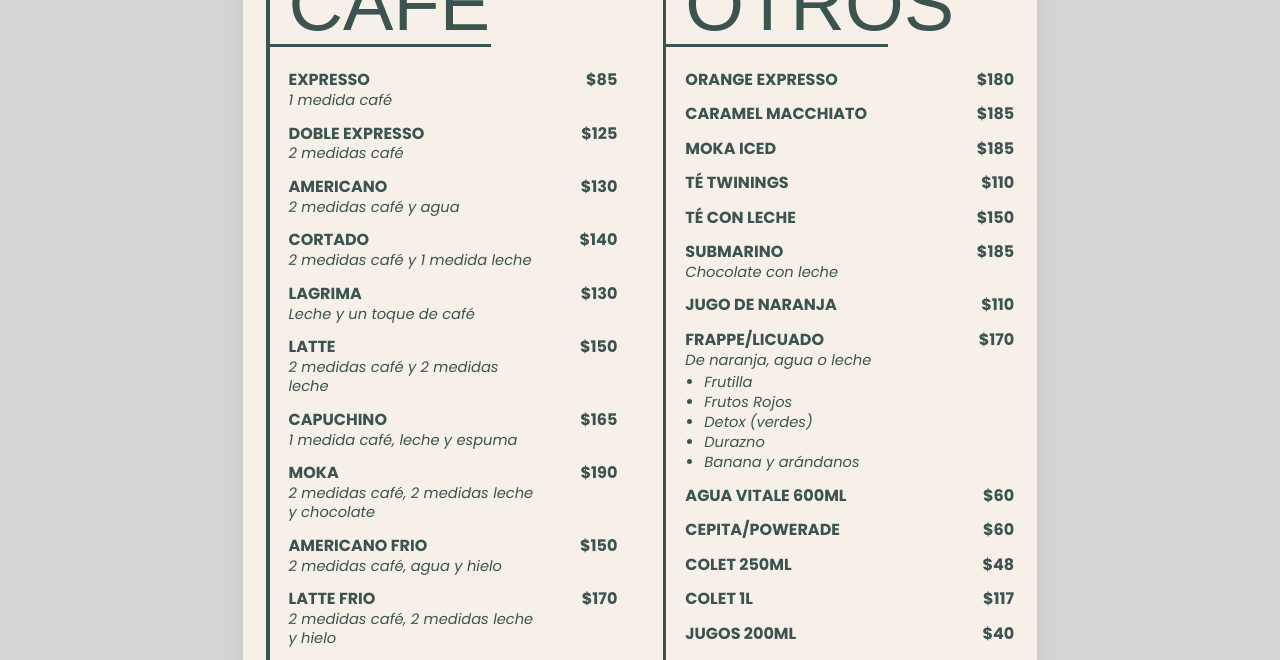
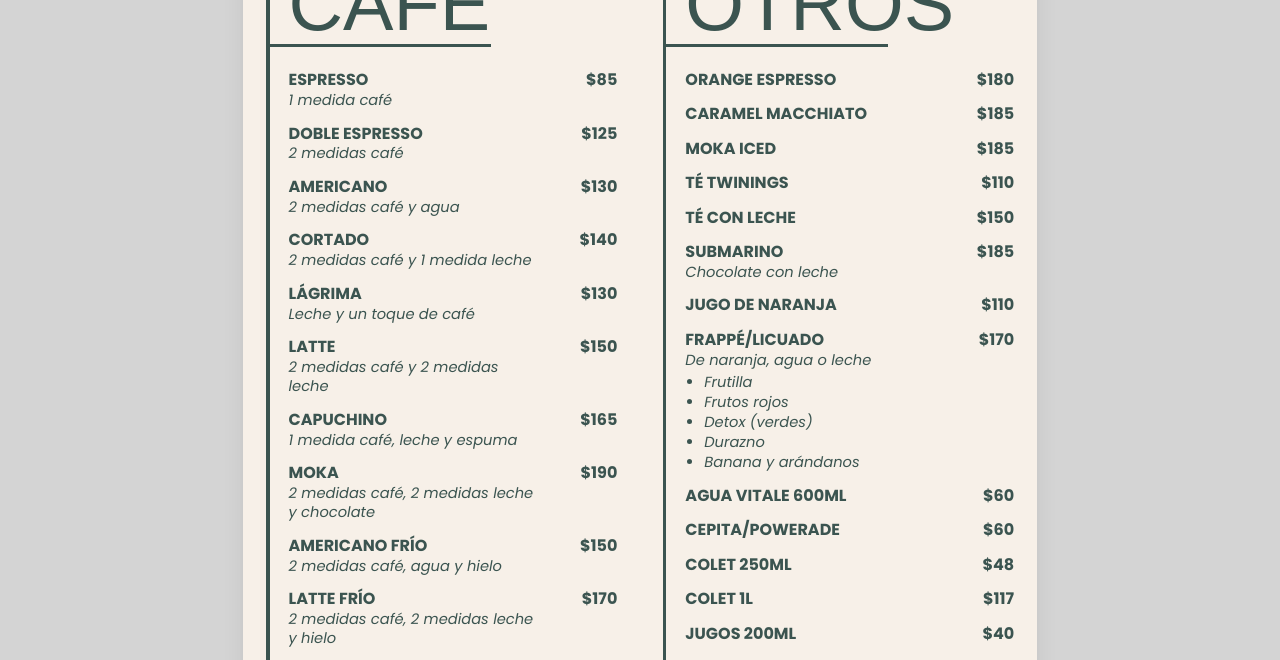
Before and after one commit to Niroyo1/teresa-designs, a React (Vite) app: page / in a window 1280 px wide. Shown: the part 241-901 px from the top of the page. Built offline with nearby package versions, Linux system fonts and the light colour scheme; a web font is replaced by a local one.

Commit message:
ajustes ortograficos

```diff
--- a/src/data/bebidas.ts
+++ b/src/data/bebidas.ts
@@ -9,22 +9,22 @@ export const bebidas: MenuPage = {
     {
       title: 'Café',
       items: [
-        { name: 'Expresso', price: 85, description: '1 medida café' },
-        { name: 'Doble Expresso', price: 125, description: '2 medidas café' },
+        { name: 'Espresso', price: 85, description: '1 medida café' },
+        { name: 'Doble Espresso', price: 125, description: '2 medidas café' },
         { name: 'Americano', price: 130, description: '2 medidas café y agua' },
         { name: 'Cortado', price: 140, description: '2 medidas café y 1 medida leche' },
-        { name: 'Lagrima', price: 130, description: 'Leche y un toque de café' },
+        { name: 'Lágrima', price: 130, description: 'Leche y un toque de café' },
         { name: 'Latte', price: 150, description: '2 medidas café y 2 medidas leche' },
         { name: 'Capuchino', price: 165, description: '1 medida café, leche y espuma' },
         { name: 'Moka', price: 190, description: '2 medidas café, 2 medidas leche y chocolate' },
-        { name: 'Americano Frio', price: 150, description: '2 medidas café, agua y hielo' },
-        { name: 'Latte Frio', price: 170, description: '2 medidas café, 2 medidas leche y hielo' },
+        { name: 'Americano Frío', price: 150, description: '2 medidas café, agua y hielo' },
+        { name: 'Latte Frío', price: 170, description: '2 medidas café, 2 medidas leche y hielo' },
       ],
     },
     {
       title: 'Otros',
       items: [
-        { name: 'Orange expresso', price: 180 },
+        { name: 'Orange espresso', price: 180 },
         { name: 'Caramel macchiato', price: 185 },
         { name: 'Moka iced', price: 185 },
         { name: 'Té Twinings', price: 110 },
@@ -32,12 +32,12 @@ export const bebidas: MenuPage = {
         { name: 'Submarino', price: 185, description: 'Chocolate con leche' },
         { name: 'Jugo de naranja', price: 110 },
         {
-          name: 'Frappe/Licuado',
+          name: 'Frappé/Licuado',
           price: 170,
           description: 'De naranja, agua o leche',
           options: [
             'Frutilla',
-            'Frutos Rojos',
+            'Frutos rojos',
             'Detox (verdes)',
             'Durazno',
             'Banana y arándanos',
--- a/src/data/comidas.ts
+++ b/src/data/comidas.ts
@@ -32,7 +32,7 @@ export const comidas: MenuPage = {
           price: 130,
           options: [
             'Pan de queso, queso de untar, jamón y queso de sándwich. A la plancha.',
-            'Pan de queso, queso de untar, queso sándwich y cherrys. A la plancha.',
+            'Pan de queso, queso de untar, queso sándwich y tomates cherry. A la plancha.',
           ],
         },
         {
--- a/src/data/menu.ts
+++ b/src/data/menu.ts
@@ -8,7 +8,7 @@ export const menu: Menu = {
   brand: {
     name: 'Teresa',
     address: [
-      'María Vera S/N, Ent. Cayetano Gonzalez y Av. Artigas.',
+      'María Vera S/N, Ent. Cayetano González y Av. Artigas.',
       'San Jacinto, Canelones',
     ],
   },
```
